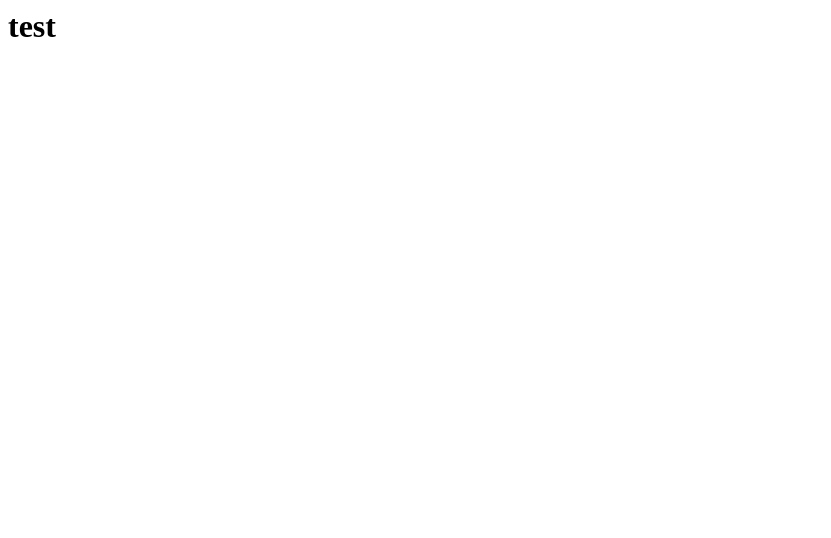
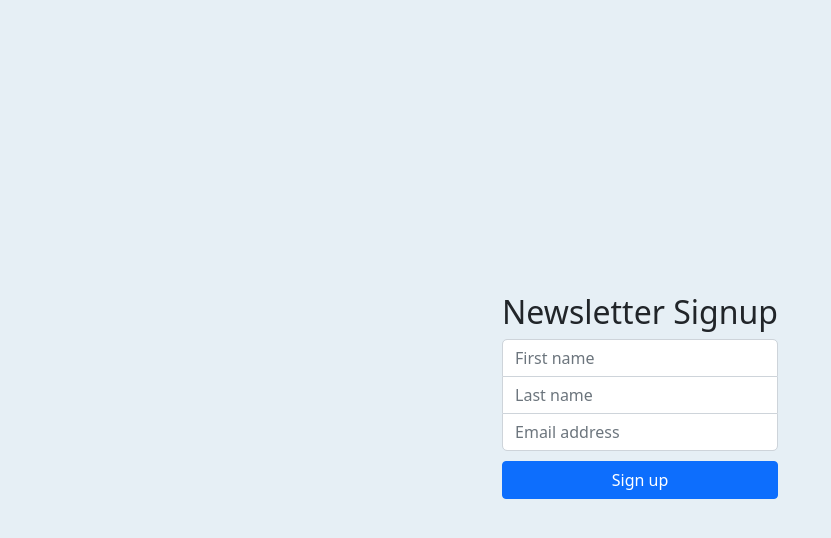
Before and after one commit to Roybrussel/newsletter-signup, a website: page signup.html in a window 1280 px wide. Shown: the whole page, without its empty margins (0-831 px from the left). Drawn offline with nearby package versions, Linux system fonts and the light colour scheme.

Commit message:
Added styling

```diff
--- a/app.js
+++ b/app.js
@@ -1,12 +1,15 @@
 const express = require("express");
 const bodyParser = require("body-parser");
+const request = require("request");
 
 const app = express();
+
+app.use(express.static("public"));
 
 app.get("/", function (req, res) {
   res.sendFile(__dirname + "/signup.html");
 });
 
-app.listen("3000", function (req, res) {
+app.listen(3000, function (req, res) {
   console.log("Server is running on port 3000.");
 });
--- a/package.json
+++ b/package.json
@@ -10,6 +10,7 @@
   "license": "ISC",
   "dependencies": {
     "body-parser": "^1.19.0",
-    "express": "^4.17.1"
+    "express": "^4.17.1",
+    "request": "^2.88.2"
   }
 }
--- /dev/null
+++ b/public/stylesheets/style.css
@@ -0,0 +1,37 @@
+html {
+    height: 100%;
+}
+
+body {
+    height: 100%;
+    background-color: #E6EFF5 !important;
+}
+
+.form-container {
+    height: 100%;
+    display: flex;
+    justify-content: center;
+    align-items: center;
+}
+
+.form-control {
+    border-radius: 0 !important;
+}
+
+.firstname-input {
+    border-radius: 5px 5px 0 0 !important;
+}
+
+.lastname-input {
+    border-top: none !important;
+    border-bottom: none !important;
+}
+
+.email-input {
+    border-radius: 0 0 5px 5px !important;
+}
+
+.btn {
+    margin-top: 10px;
+    width: 100%;
+}
--- a/signup.html
+++ b/signup.html
@@ -1 +1,38 @@
-<h1>test</h1>
+<!DOCTYPE html>
+<html lang="en">
+
+<head>
+    <meta charset="UTF-8">
+    <meta name="viewport" content="width=device-width, initial-scale=1.0">
+    <title>Newsletter signup</title>
+    <link href="stylesheets/style.css" rel="stylesheet">
+    <link href="https://cdn.jsdelivr.net/npm/bootstrap@5.0.0-beta1/dist/css/bootstrap.min.css" rel="stylesheet"
+        integrity="sha384-giJF6kkoqNQ00vy+HMDP7azOuL0xtbfIcaT9wjKHr8RbDVddVHyTfAAsrekwKmP1" crossorigin="anonymous">
+</head>
+
+<body>
+    <div class="container form-container">
+        <div>
+            <div>
+                <h2>Newsletter Signup</h2>
+            </div>
+            <form action="/signup" method="post">
+
+                <div class="formInput">
+
+                    <input type="text" id="firstNameInput" name="firstName" class="form-control firstname-input"
+                        placeholder="First name" required>
+                    <input type="text" id="lastNameInput" name="lastName" class="form-control lastname-input"
+                        placeholder="Last name" required>
+
+                    <input type="email" id="emailInput" name="email" class="form-control email-input"
+                        placeholder="Email address" required>
+
+                    <button type="submit" class="btn btn-primary mb-2">Sign up</button>
+                </div>
+        </div>
+        </form>
+    </div>
+</body>
+
+</html>
```
Also changed, not shown: 1 other file.
